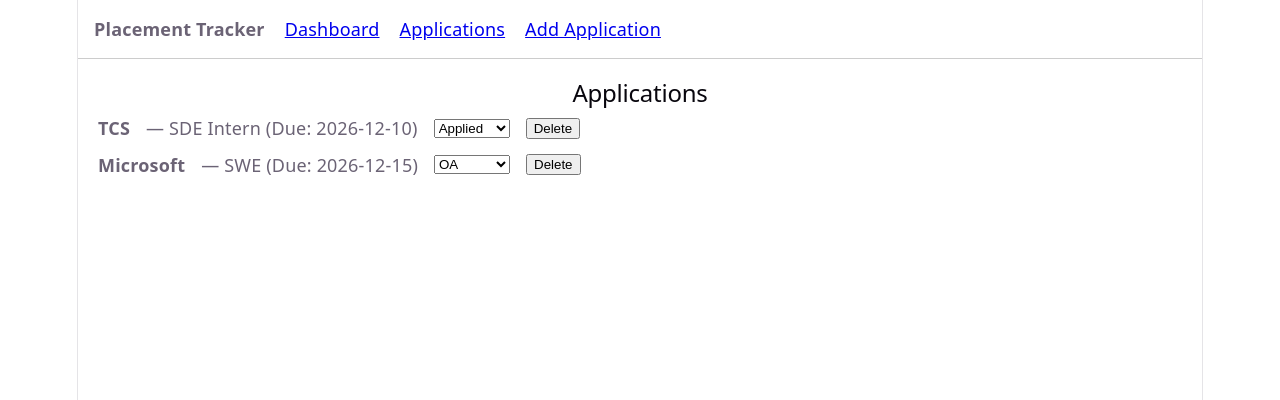
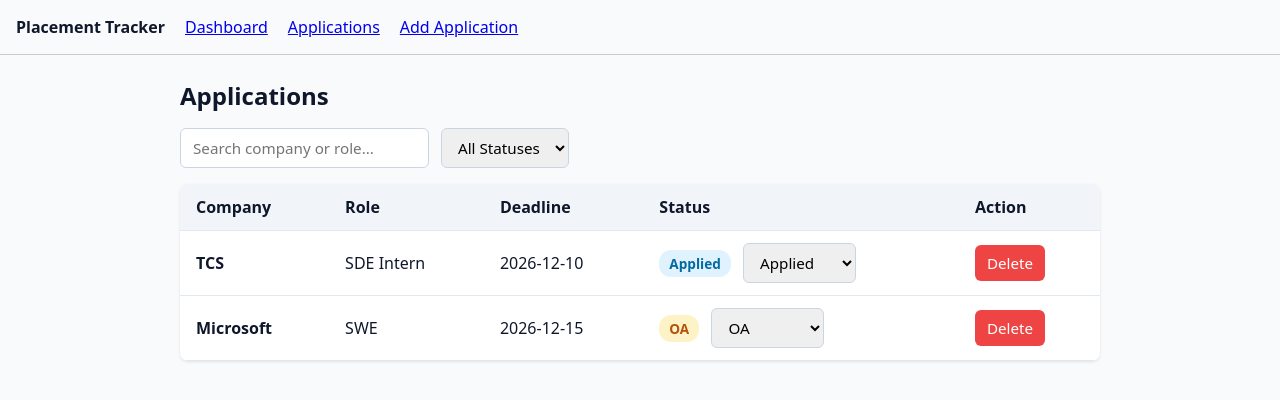
Before and after one commit to SajalMittal22/Placement-Tracker-, a React (Vite) app in the folder client/: page /applications in a window 1280 px wide. Shown: the top 400 px of the page. Built offline with nearby package versions, Linux system fonts and the light colour scheme.

Commit message:
Add status badges, search/filter toolbar, and base CSS

```diff
--- a/client/src/components/StatusBadge.jsx
+++ b/client/src/components/StatusBadge.jsx
@@ -0,0 +1,25 @@
+const colors = {
+  Applied: { bg: "#e0f2fe", text: "#0369a1" },
+  OA: { bg: "#fef3c7", text: "#b45309" },
+  Interview: { bg: "#ede9fe", text: "#6d28d9" },
+  Offer: { bg: "#dcfce7", text: "#15803d" },
+  Rejected: { bg: "#fee2e2", text: "#b91c1c" },
+};
+
+export default function StatusBadge({ status }) {
+  const style = colors[status] || { bg: "#f3f4f6", text: "#374151" };
+  return (
+    <span
+      style={{
+        backgroundColor: style.bg,
+        color: style.text,
+        padding: "4px 10px",
+        borderRadius: "12px",
+        fontSize: "0.85rem",
+        fontWeight: "600",
+      }}
+    >
+      {status}
+    </span>
+  );
+}
--- a/client/src/index.css
+++ b/client/src/index.css
@@ -1,111 +1,69 @@
-:root {
-  --text: #6b6375;
-  --text-h: #08060d;
-  --bg: #fff;
-  --border: #e5e4e7;
-  --code-bg: #f4f3ec;
-  --accent: #aa3bff;
-  --accent-bg: rgba(170, 59, 255, 0.1);
-  --accent-border: rgba(170, 59, 255, 0.5);
-  --social-bg: rgba(244, 243, 236, 0.5);
-  --shadow:
-    rgba(0, 0, 0, 0.1) 0 10px 15px -3px, rgba(0, 0, 0, 0.05) 0 4px 6px -2px;
-
-  --sans: system-ui, 'Segoe UI', Roboto, sans-serif;
-  --heading: system-ui, 'Segoe UI', Roboto, sans-serif;
-  --mono: ui-monospace, Consolas, monospace;
-
-  font: 18px/145% var(--sans);
-  letter-spacing: 0.18px;
-  color-scheme: light dark;
-  color: var(--text);
-  background: var(--bg);
-  font-synthesis: none;
-  text-rendering: optimizeLegibility;
-  -webkit-font-smoothing: antialiased;
-  -moz-osx-font-smoothing: grayscale;
-
-  @media (max-width: 1024px) {
-    font-size: 16px;
-  }
-}
-
-@media (prefers-color-scheme: dark) {
-  :root {
-    --text: #9ca3af;
-    --text-h: #f3f4f6;
-    --bg: #16171d;
-    --border: #2e303a;
-    --code-bg: #1f2028;
-    --accent: #c084fc;
-    --accent-bg: rgba(192, 132, 252, 0.15);
-    --accent-border: rgba(192, 132, 252, 0.5);
-    --social-bg: rgba(47, 48, 58, 0.5);
-    --shadow:
-      rgba(0, 0, 0, 0.4) 0 10px 15px -3px, rgba(0, 0, 0, 0.25) 0 4px 6px -2px;
-  }
-
-  #social .button-icon {
-    filter: invert(1) brightness(2);
-  }
+* {
+  box-sizing: border-box;
+  margin: 0;
+  padding: 0;
+  font-family: system-ui, -apple-system, sans-serif;
 }
 
 body {
-  margin: 0;
+  background-color: #f8fafc;
+  color: #0f172a;
 }
 
-#root {
-  width: 1126px;
-  max-width: 100%;
-  margin: 0 auto;
-  text-align: center;
-  border-inline: 1px solid var(--border);
-  min-height: 100svh;
-  display: flex;
-  flex-direction: column;
-  box-sizing: border-box;
+.container {
+  max-width: 960px;
+  margin: 24px auto;
+  padding: 0 20px;
 }
 
-h1,
-h2 {
-  font-family: var(--heading);
-  font-weight: 500;
-  color: var(--text-h);
+.toolbar {
+  display: flex;
+  gap: 12px;
+  margin: 16px 0;
 }
 
-h1 {
-  font-size: 56px;
-  letter-spacing: -1.68px;
-  margin: 32px 0;
-  @media (max-width: 1024px) {
-    font-size: 36px;
-    margin: 20px 0;
-  }
-}
-h2 {
-  font-size: 24px;
-  line-height: 118%;
-  letter-spacing: -0.24px;
-  margin: 0 0 8px;
-  @media (max-width: 1024px) {
-    font-size: 20px;
-  }
-}
-p {
-  margin: 0;
+input, select, button {
+  padding: 8px 12px;
+  border: 1px solid #cbd5e1;
+  border-radius: 6px;
+  font-size: 0.95rem;
 }
 
-code,
-.counter {
-  font-family: var(--mono);
-  display: inline-flex;
-  border-radius: 4px;
-  color: var(--text-h);
+button {
+  cursor: pointer;
+  background-color: #2563eb;
+  color: white;
+  border: none;
 }
 
-code {
-  font-size: 15px;
-  line-height: 135%;
-  padding: 4px 8px;
-  background: var(--code-bg);
+button:hover {
+  background-color: #1d4ed8;
 }
+
+.btn-danger {
+  background-color: #ef4444;
+}
+
+.btn-danger:hover {
+  background-color: #dc2626;
+}
+
+.app-table {
+  width: 100%;
+  border-collapse: collapse;
+  background: white;
+  border-radius: 8px;
+  overflow: hidden;
+  box-shadow: 0 1px 3px rgba(0, 0, 0, 0.1);
+}
+
+.app-table th, .app-table td {
+  text-align: left;
+  padding: 12px 16px;
+  border-bottom: 1px solid #e2e8f0;
+}
+
+.app-table th {
+  background-color: #f1f5f9;
+  font-weight: 600;
+}
--- a/client/src/pages/Applications.jsx
+++ b/client/src/pages/Applications.jsx
@@ -1,20 +1,66 @@
+import { useState } from "react";
 import { usePlacements } from "../context/PlacementContext";
+import StatusBadge from "../components/StatusBadge";
 
 export default function Applications() {
   const { applications, updateStatus, deleteApplication } = usePlacements();
+  const [search, setSearch] = useState("");
+  const [filter, setFilter] = useState("All");
+
+  const filteredApps = applications.filter((app) => {
+    const matchesSearch =
+      app.company.toLowerCase().includes(search.toLowerCase()) ||
+      app.role.toLowerCase().includes(search.toLowerCase());
+    const matchesFilter = filter === "All" || app.status === filter;
+    return matchesSearch && matchesFilter;
+  });
 
   return (
-    <div style={{ padding: "20px" }}>
+    <div className="container">
       <h2>Applications</h2>
-      {applications.map((app) => (
-        <div
-          key={app.id}
-          style={{ display: "flex", gap: "16px", alignItems: "center", marginBottom: "10px" }}
-        >
-          <strong>{app.company}</strong> — {app.role} (Due: {app.deadline})
+
+      <div className="toolbar">
+        <input
+          type="text"
+          placeholder="Search company or role..."
+          value={search}
+          onChange={(e) => setSearch(e.target.value)}
+        />
+        <select value={filter} onChange={(e) => setFilter(e.target.value)}>
+          <option value="All">All Statuses</option>
+          <option value="Applied">Applied</option>
+          <option value="OA">OA</option>
+          <option value="Interview">Interview</option>
+          <option value="Offer">Offer</option>
+          <option value="Rejected">Rejected</option>
+        </select>
+      </div>
+
+      {filteredApps.length === 0 ? (
+        <p>No applications found.</p>
+      ) : (
+        <table className="app-table">
+          <thead>
+            <tr>
+              <th>Company</th>
+              <th>Role</th>
+              <th>Deadline</th>
+              <th>Status</th>
+              <th>Action</th>
+            </tr>
+          </thead>
+          <tbody>
+            {filteredApps.map((app) => (
+              <tr key={app.id}>
+                <td><strong>{app.company}</strong></td>
+                <td>{app.role}</td>
+                <td>{app.deadline || "—"}</td>
+                <td>
+                  <StatusBadge status={app.status} />{" "}
                   <select
                     value={app.status}
                     onChange={(e) => updateStatus(app.id, e.target.value)}
+                    style={{ marginLeft: "8px" }}
                   >
                     <option value="Applied">Applied</option>
                     <option value="OA">OA</option>
@@ -22,9 +68,17 @@ export default function Applications() {
                     <option value="Offer">Offer</option>
                     <option value="Rejected">Rejected</option>
                   </select>
-          <button onClick={() => deleteApplication(app.id)}>Delete</button>
-        </div>
+                </td>
+                <td>
+                  <button className="btn-danger" onClick={() => deleteApplication(app.id)}>
+                    Delete
+                  </button>
+                </td>
+              </tr>
             ))}
+          </tbody>
+        </table>
+      )}
     </div>
   );
 }
```
Lines whose indentation alone changed are shown as unchanged.
